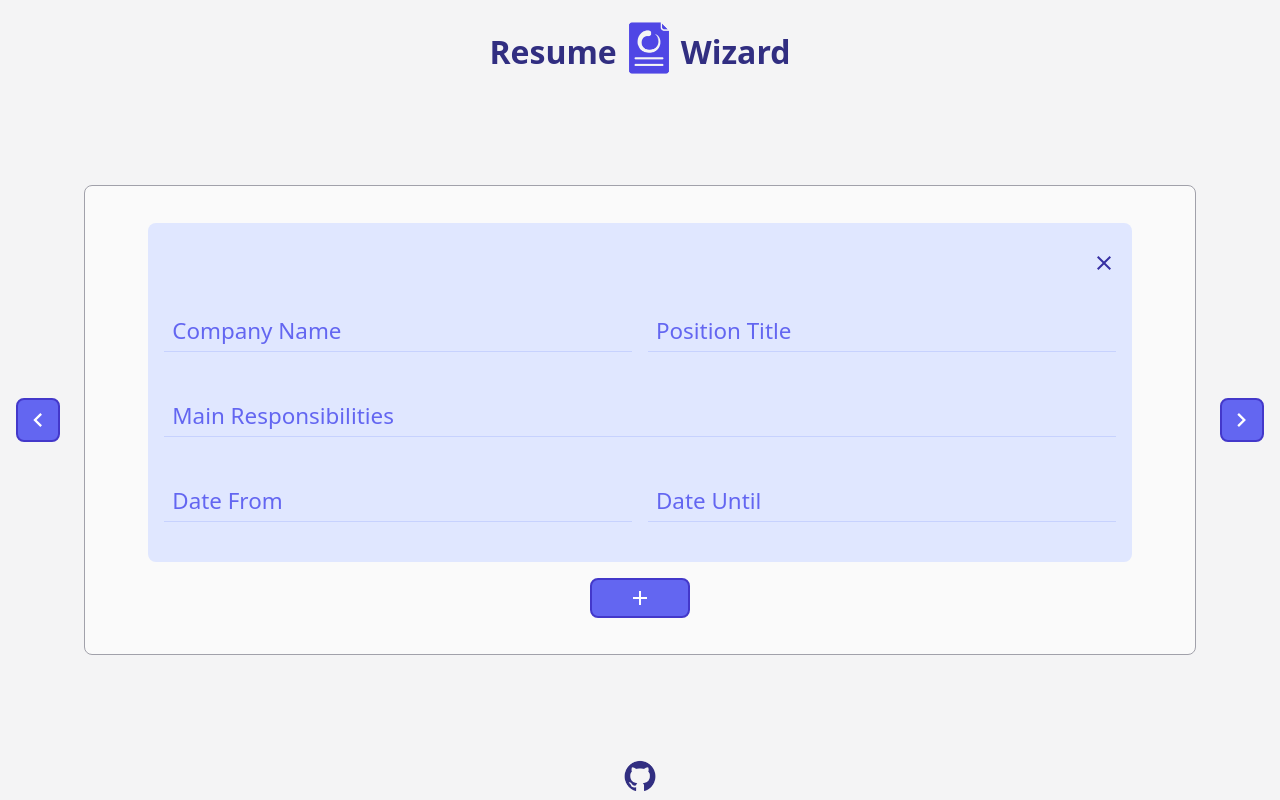
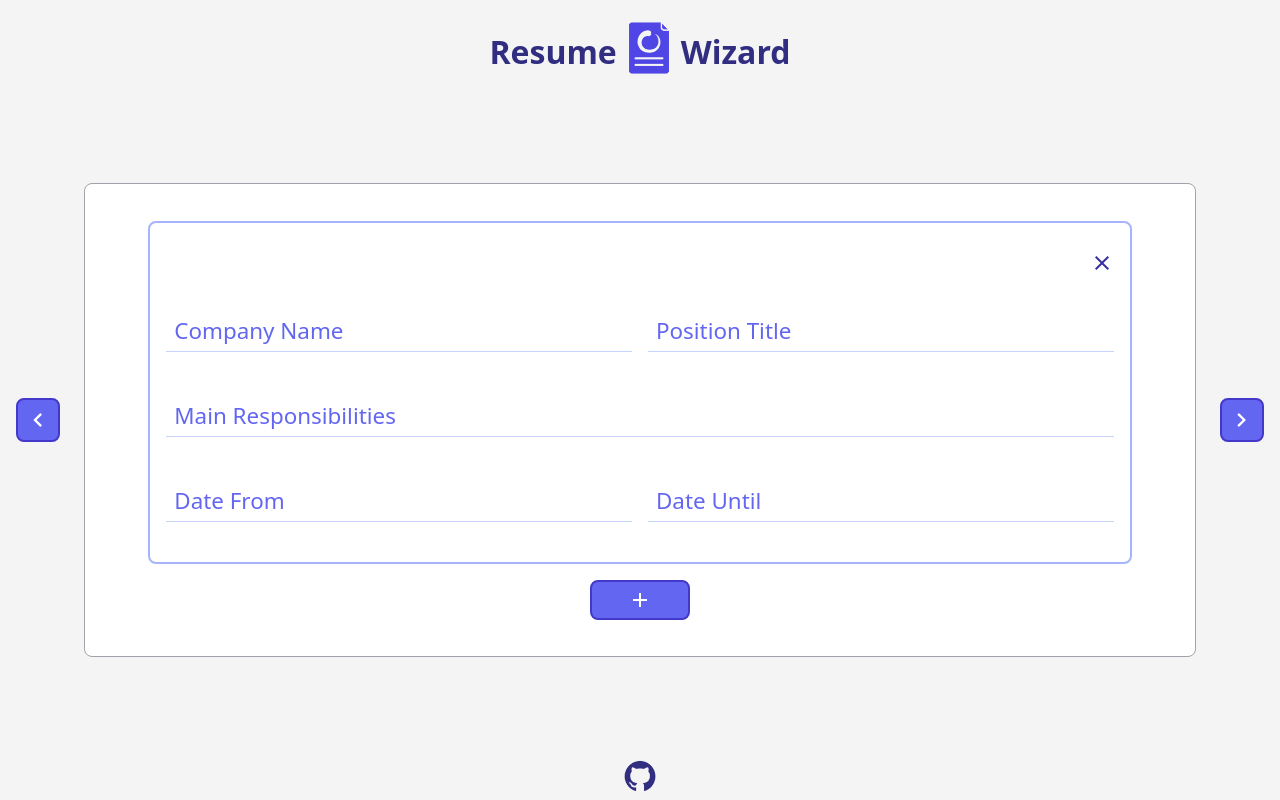
Before and after one commit to josephdanielm/resume-wizard, a React (Vite) app: page / in a window 1280 px wide. Both pictures are taken after a click on the button 1241 px from the left and 419 px from the top of the page. Built offline with nearby package versions, Linux system fonts and the light colour scheme.

Commit message:
style: improve education and job items

```diff
--- a/src/styles/Education.css
+++ b/src/styles/Education.css
@@ -24,7 +24,7 @@
   gap: 1rem;
   padding: 1.5rem 1rem;
   border-radius: 8px;
-  background: var(--indigo-100);
+  border: solid 2px var(--indigo-300);
 }
 
 .education-entry div:nth-of-type(1),
--- a/src/styles/Experience.css
+++ b/src/styles/Experience.css
@@ -24,7 +24,7 @@
   gap: 1rem;
   padding: 1.5rem 1rem;
   border-radius: 8px;
-  background: var(--indigo-100);
+  border: solid 2px var(--indigo-300);
 }
 
 .job span {
--- a/src/styles/ResumeWizard.css
+++ b/src/styles/ResumeWizard.css
@@ -17,7 +17,7 @@
 .education {
   margin: 0;
   border: solid 1px var(--zinc-400);
-  background-color: var(--zinc-50);
+  background-color: white;
   border-radius: 8px;
 }
 
```
